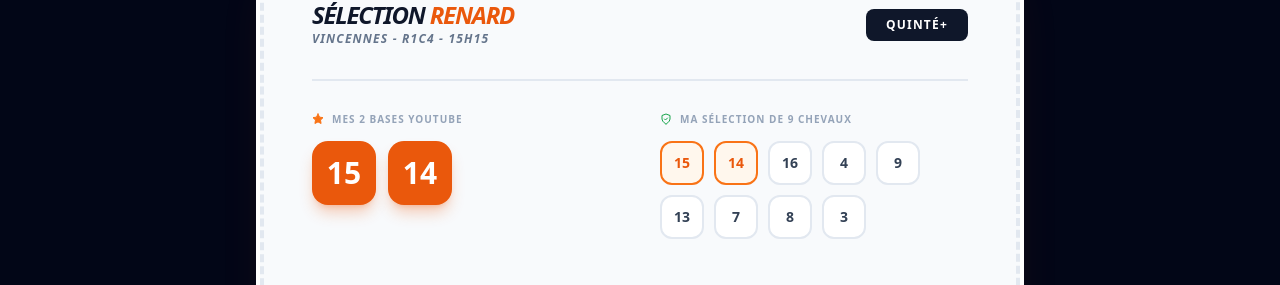
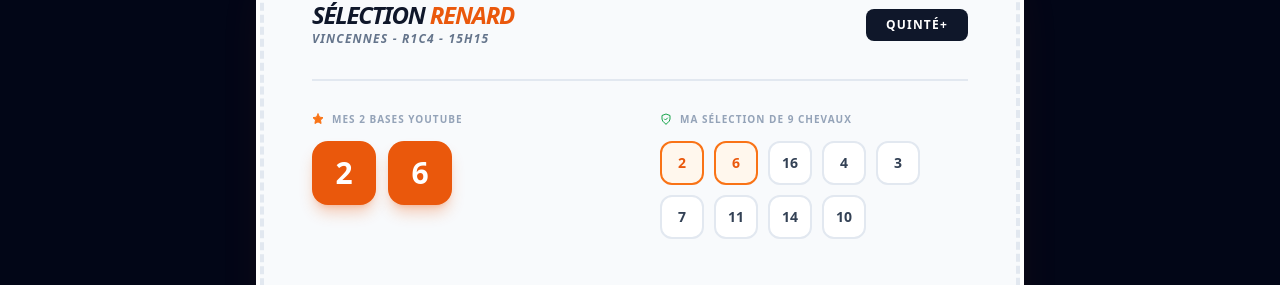
Before and after one commit to RenardTurf/Renard-turf, a React (Vite) app: page / in a window 1280 px wide. Shown: the part 2905-3190 px from the top of the page. Built offline with nearby package versions, Linux system fonts and the light colour scheme.

Commit message:
Update App.jsx

```diff
--- a/src/App.jsx
+++ b/src/App.jsx
@@ -37,7 +37,7 @@ const App = () => {
     FICHE_ESSAI: "https://lerenardturf.sellfy.store/p/fiche-essais-1-quinte-du-31-12/",
     YOUTUBE_CHANNEL: "https://www.youtube.com/channel/UC64vhh_FBnthLJKNqEdjZpA",
     LAST_VIDEO_ID: "XF2snj7HoEE",
-    COURSE_REF_URL: "https://www.equidia.fr/courses/2025-12-14/R1/C6"
+    COURSE_REF_URL: "https://www.equidia.fr/courses/2025-12-04/R1/C1"
   };
 
   const stats = [
@@ -203,7 +203,7 @@ const App = () => {
                        <Star className="w-3 h-3 fill-orange-500 text-orange-500" /> Mes 2 Bases YouTube
                     </h4>
                     <div className="flex gap-3">
-                       {[15, 14].map(num => (
+                       {[2, 6].map(num => (
                           <div key={num} className="w-16 h-16 bg-orange-600 rounded-2xl flex items-center justify-center text-white text-3xl font-black shadow-lg shadow-orange-600/30">
                              {num}
                           </div>
@@ -217,7 +217,7 @@ const App = () => {
                        <ShieldCheck className="w-3 h-3 text-green-600" /> Ma Sélection de 9 Chevaux
                     </h4>
                     <div className="flex flex-wrap gap-2.5">
-                       {[15, 14, 16, 4, 9, 13, 7, 8, 3].map((num, i) => (
+                       {[2, 6, 16, 4, 3, 7, 11, 14, 10].map((num, i) => (
                           <div key={num} className={`w-11 h-11 rounded-xl flex items-center justify-center font-black text-sm border-2 transition-all ${i < 2 ? 'bg-orange-50 border-orange-500 text-orange-600' : 'bg-white border-slate-200 text-slate-700'}`}>
                              {num}
                           </div>
```
